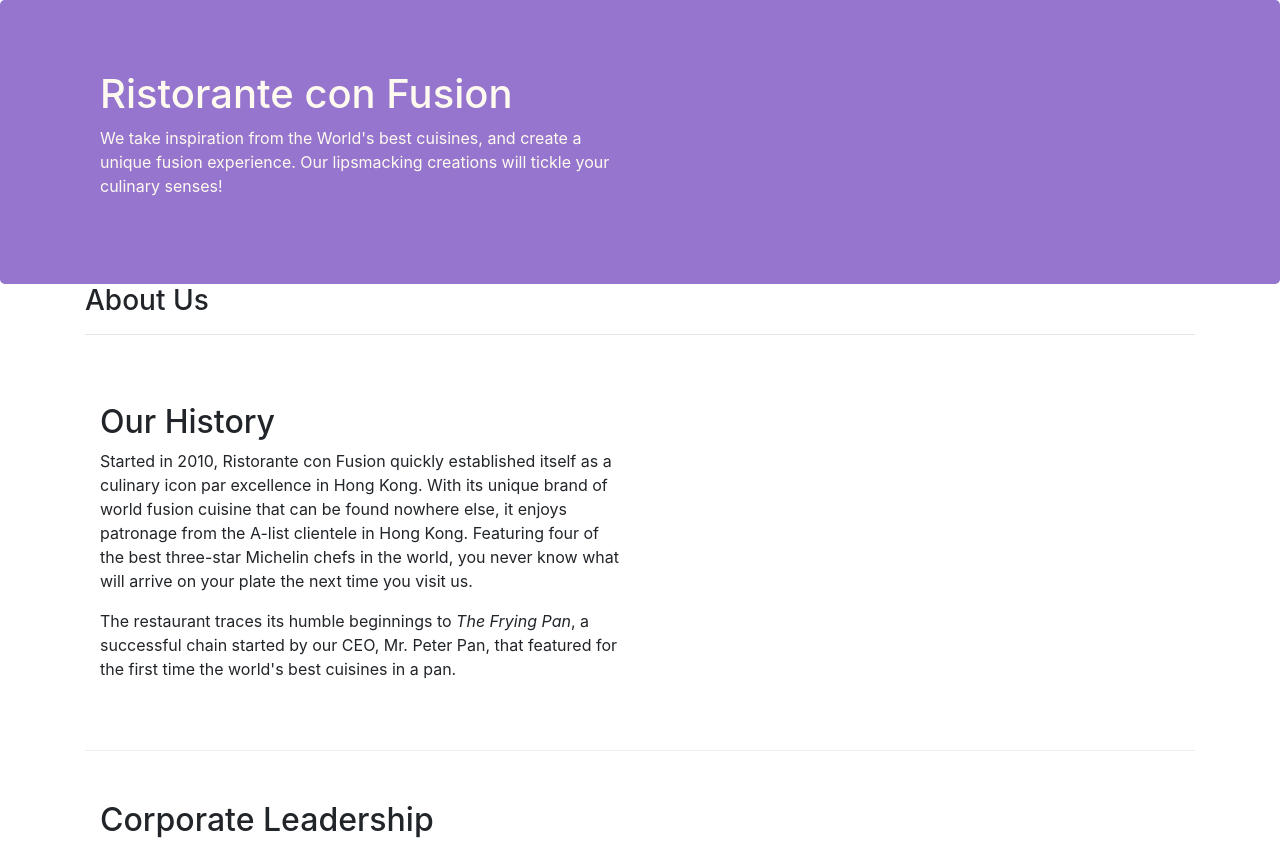
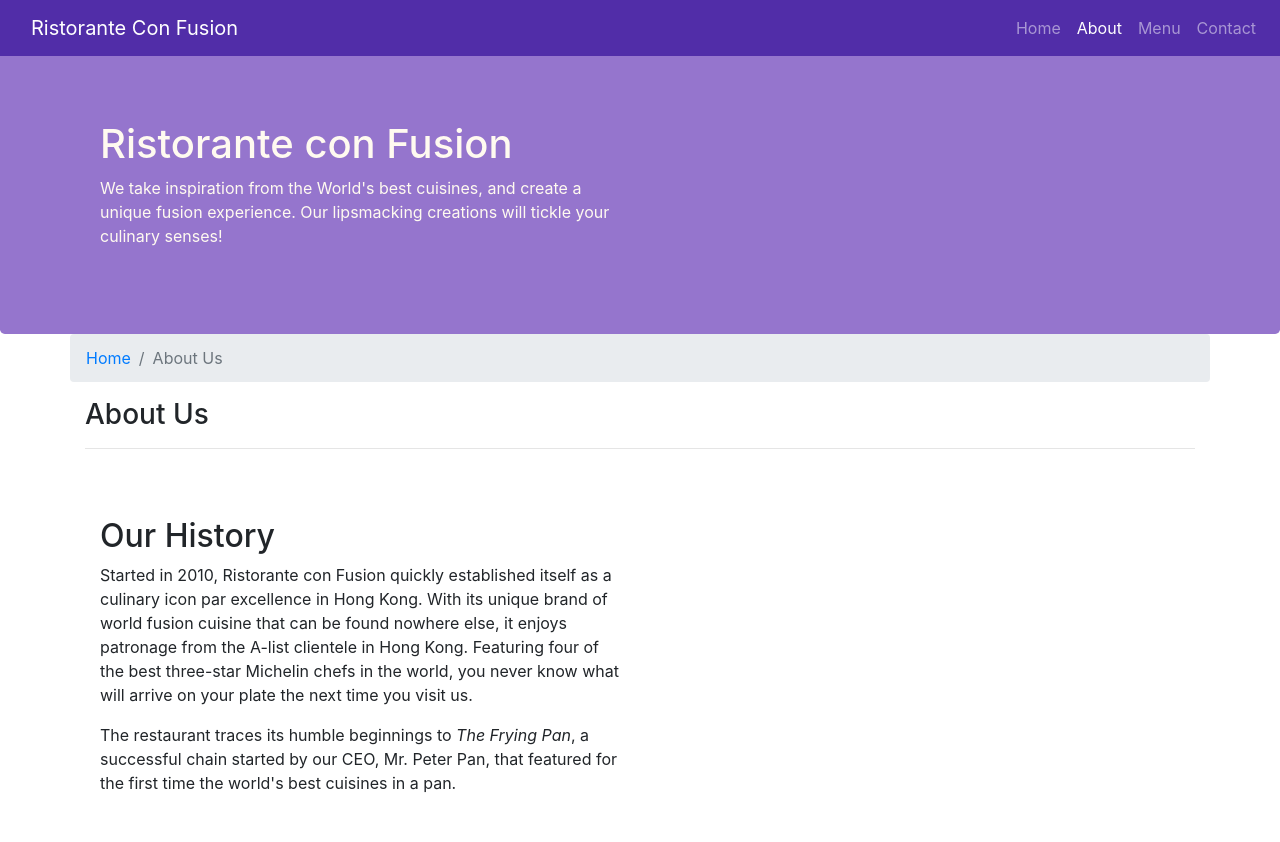
Before and after one commit to kwambokaB/bootstrap-project, a website: page aboutus.html in a window 1280 px wide. Shown: the top 842 px of the page. Drawn offline with nearby package versions, Linux system fonts and the light colour scheme.

Commit message:
Navbar and Breadcrumbs

```diff
--- a/aboutus.html
+++ b/aboutus.html
@@ -11,10 +11,28 @@
     <!-- Bootstrap CSS -->
     <link rel="stylesheet" href="node_modules/bootstrap/dist/css/bootstrap.min.css">
     <link href="css/style.css" rel="stylesheet">
+     <link rel="stylesheet" href="node_modules/font-awesome/css/font-awesome.min.css">
+     <link rel="stylesheet" href="node_modules/bootstrap-social/bootstrap-social.css">
 
 </head>
 
 <body>
+    <nav class="navbar navbar-dark navbar-expand-sm fixed-top">
+        <div class="container">
+            <a class="navbar-brand" href="#">Ristorante Con Fusion</a>
+            <button class="navbar-toggler" type="button" data-toggle="collapse" data-target="#Navbar">
+                <span class="navbar-toggler-icon"></span>
+            </button>
+        </div class="collapse navbar-collapse" id="Navbar">
+        <ul class="navbar-nav mr-auto">
+            <li class="nav-item"><a class="nav-link" href="./index.html">Home</a></li>
+            <li class="nav-item active"><a class="nav-link">About</a></li>
+            <li class="nav-item"><a class="nav-link" href="#">Menu</a></li>
+            <li class="nav-item"><a class="nav-link" href="#">Contact</a></li>
+        </ul>
+        </div>
+        </div>
+    </nav>
 
     <header class="jumbotron">
         <div class="container">
@@ -31,6 +49,10 @@
 
     <div class="container">
         <div class="row align-items-center">
+            <ol class="col-12 breadcrumb">
+                <li class="breadcrumb-item"><a href="./index.html">Home</a></li>
+                <li class="breadcrumb-item active">About Us</li>
+            </ol>
             <div class="col-lg-12 col-sm-4 col-md-3">
                <h3>About Us</h3>
                <hr>
--- a/css/style.css
+++ b/css/style.css
@@ -27,3 +27,11 @@ address {
     margin: 0px;
     color: #0f0f0f;
 }
+body {
+    padding: 50px 0px 0px 0px;
+    z-index: 0;
+}
+
+.navbar-dark {
+    background-color: #512DA8;
+}
--- a/package.json
+++ b/package.json
@@ -15,6 +15,8 @@
   },
   "dependencies": {
     "bootstrap": "^4.0.0",
+    "bootstrap-social": "^5.1.1",
+    "font-awesome": "^4.7.0",
     "jquery": "^3.3.1",
     "popper.js": "^1.12.9"
   }
```
Also changed, not shown: index.html (+18 -0 lines), 1 other file.
